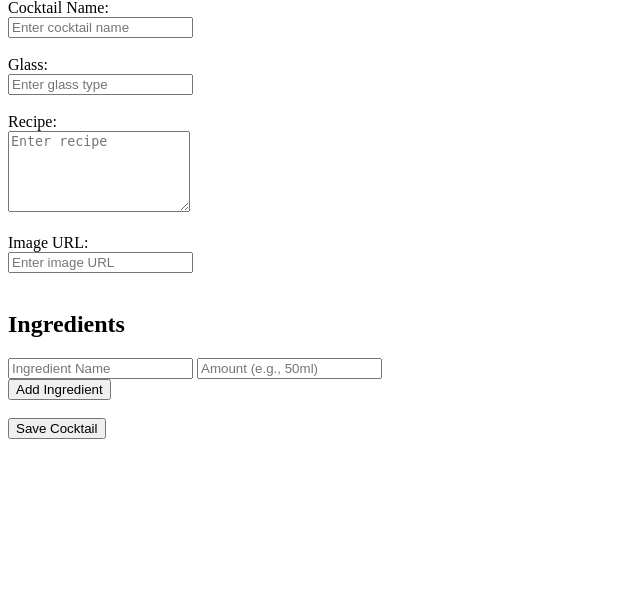
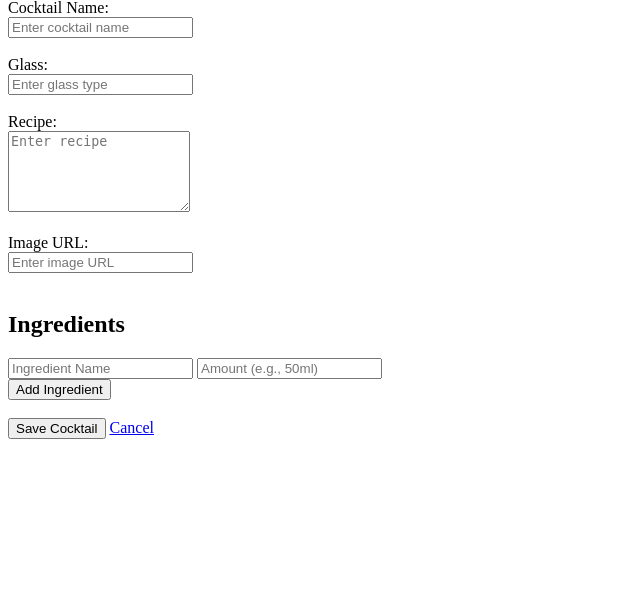
Before and after one commit to atomicNum29/Cocktail-DB, a Flask app: page /add in a window 1280 px wide. Shown: the part 81-692 px from the top of the page, without its empty margins (0-640 px from the left). Run offline with Flask 3, Linux system fonts and the light colour scheme.

Commit message:
'칵테일 추가' 취소 링크 추가

```diff
--- a/templates/add_cocktail.html
+++ b/templates/add_cocktail.html
@@ -53,6 +53,7 @@
 		<button type="button" id="add-ingredient">Add Ingredient</button><br><br>
 
 		<button type="submit">Save Cocktail</button>
+		<a href="{{ url_for('index') }}">Cancel</a>
 	</form>
 </body>
 
```
